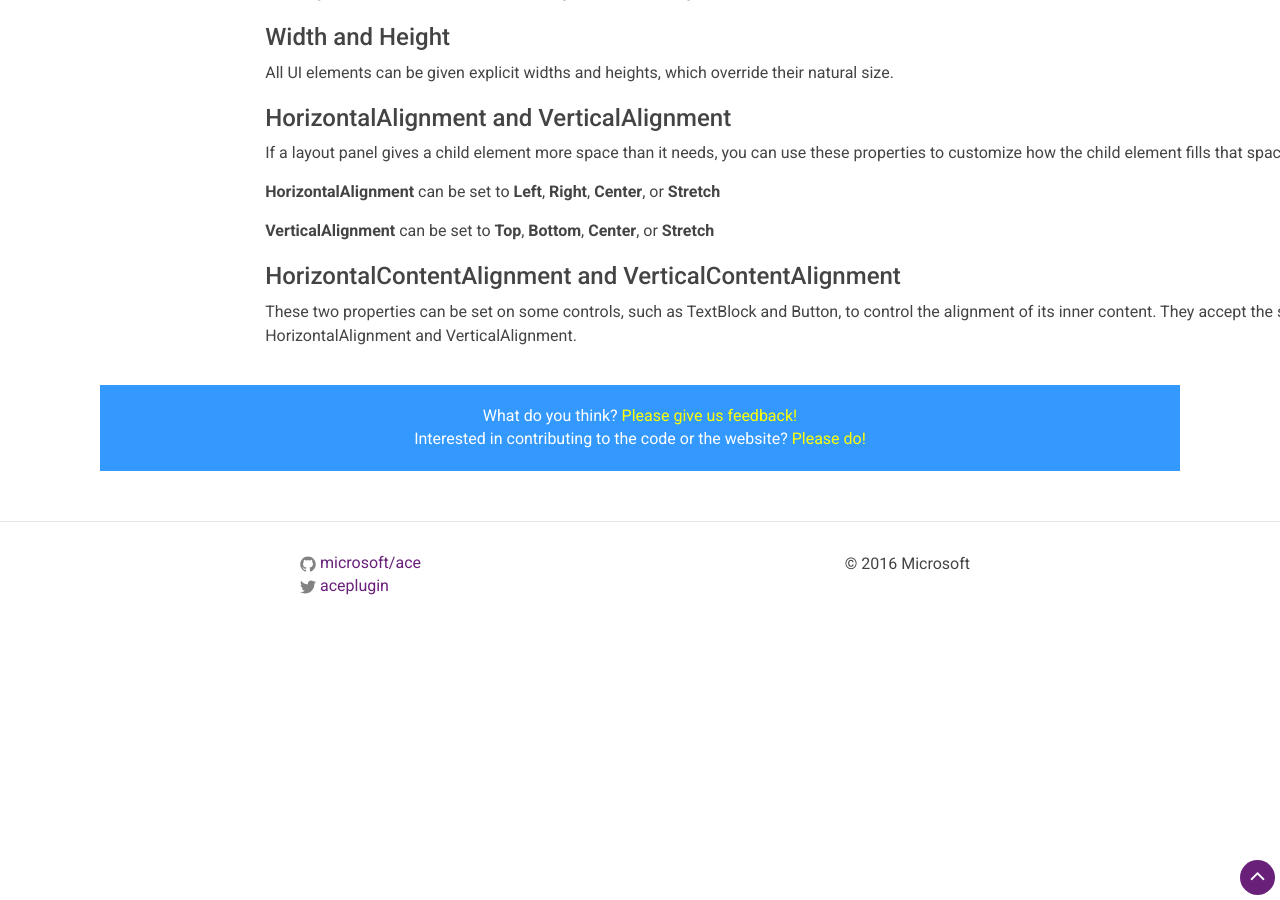
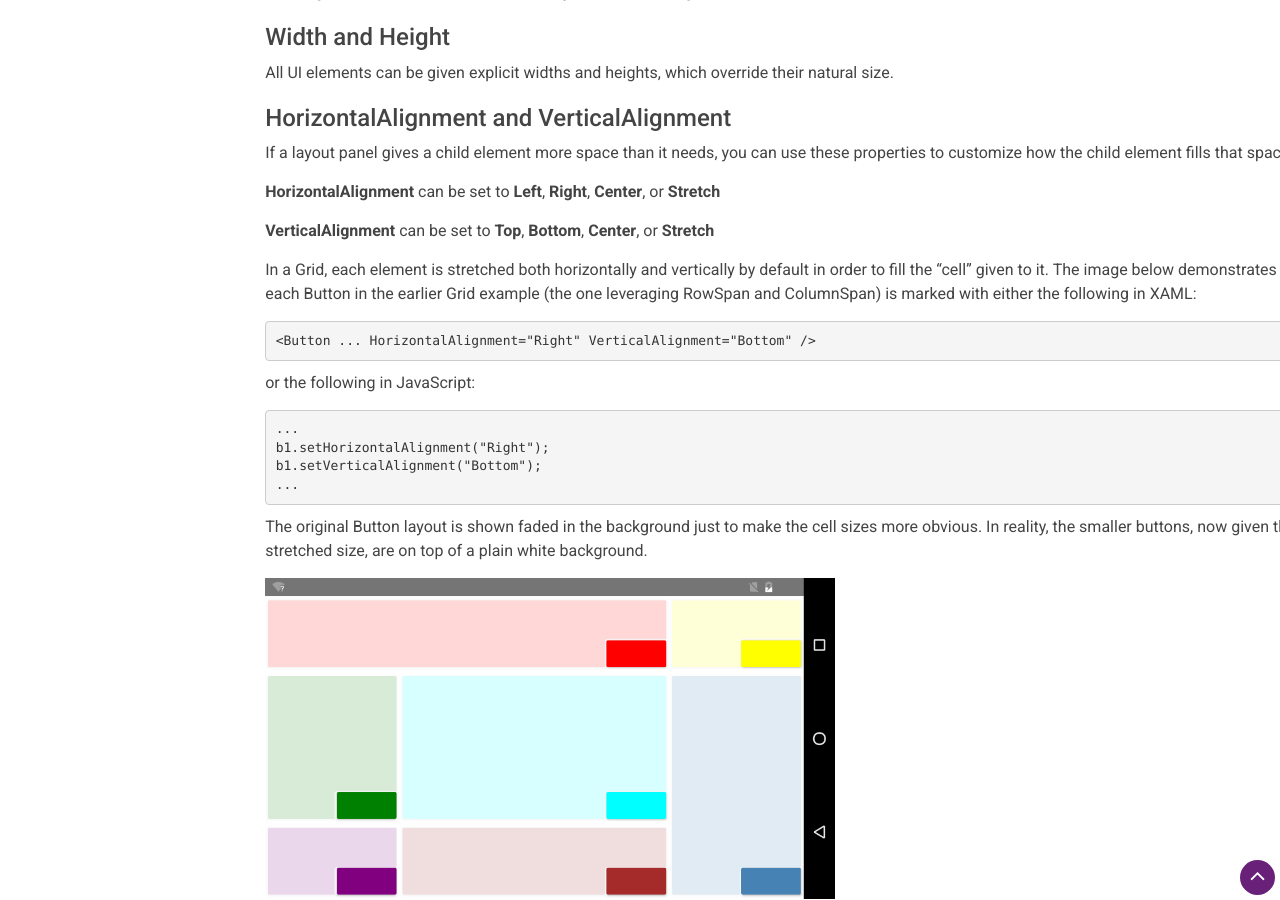
Before and after one commit to microsoft/ace, a Jekyll site: the page built from docs/td_layout.md, in a window 1280 px wide and 900 px high, scrolled down 4872 px. Built offline with Jekyll 4.4.1, drawn with Linux system fonts in a browser that asks for light colours.

Commit message:
Layout updates

```diff
--- a/docs/td_layout.md
+++ b/docs/td_layout.md
@@ -244,6 +244,24 @@ If a layout panel gives a child element more space than it needs, you can use th
 
 **VerticalAlignment** can be set to **Top**, **Bottom**, **Center**, or **Stretch**
 
+In a Grid, each element is stretched both horizontally and vertically by default in order to fill the "cell" given to it. The image below demonstrates
+what happens if each Button in the earlier Grid example (the one leveraging RowSpan and ColumnSpan) is marked with either the following in XAML:
+<pre>
+&lt;Button ... HorizontalAlignment="Right" VerticalAlignment="Bottom" />
+</pre>
+or the following in JavaScript:
+<pre>
+...
+b1.setHorizontalAlignment("Right");
+b1.setVerticalAlignment("Bottom");
+...
+</pre>
+
+The original Button layout is shown faded in the background just to make the cell sizes more obvious. In reality, the smaller buttons, now given their natural non-stretched size,
+are on top of a plain white background.
+
+<img width="50%" src="/ace/assets/images/docs/layout/grid-span-bottomright-android.png"/>
+
 ### HorizontalContentAlignment and VerticalContentAlignment
 
 These two properties can be set on some controls, such as TextBlock and Button, to control the alignment of its inner content. They accept the same values as
```
Also changed, not shown: assets/images/docs/layout/grid-span-bottomright-android.png (added).
